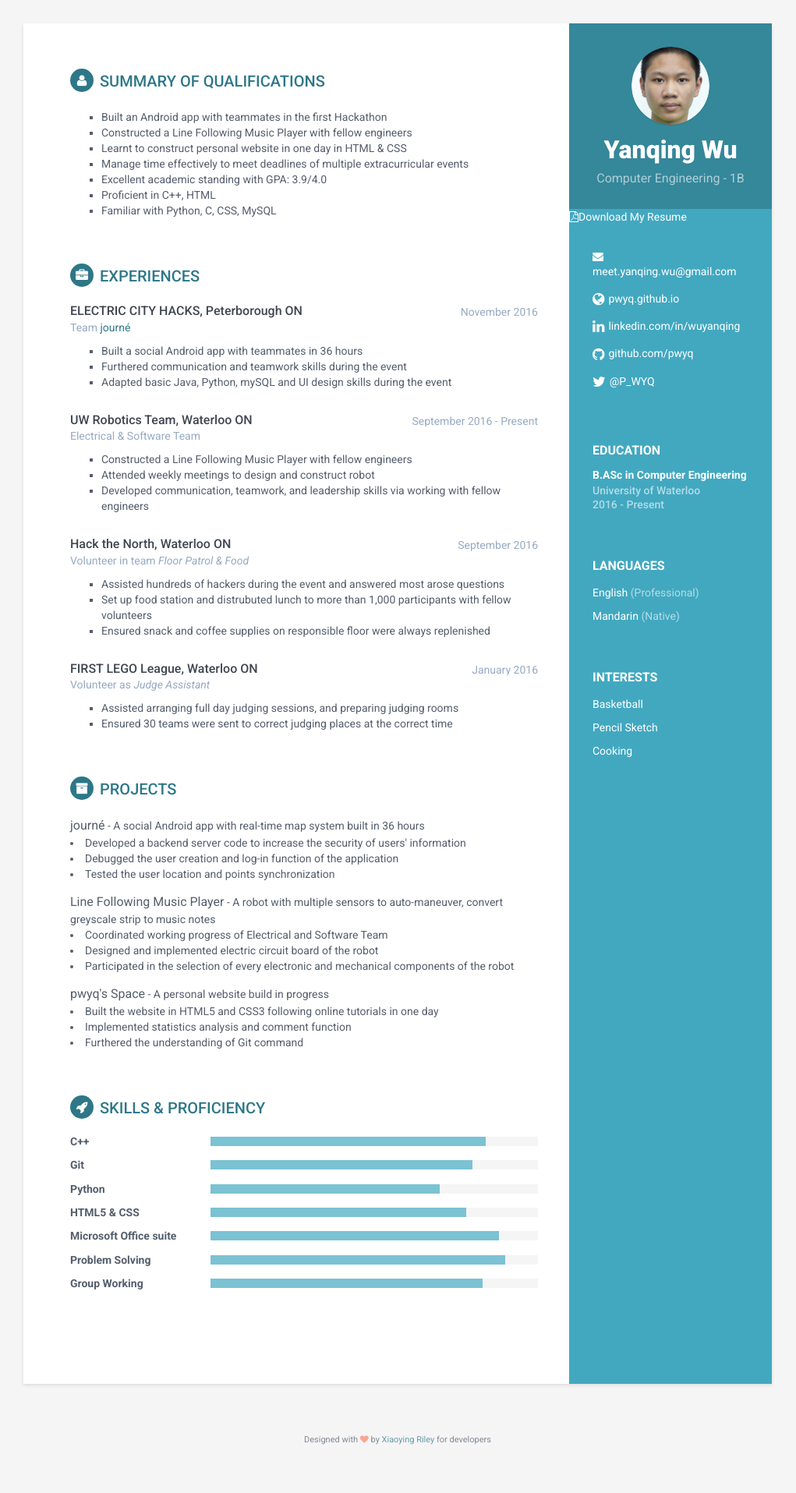
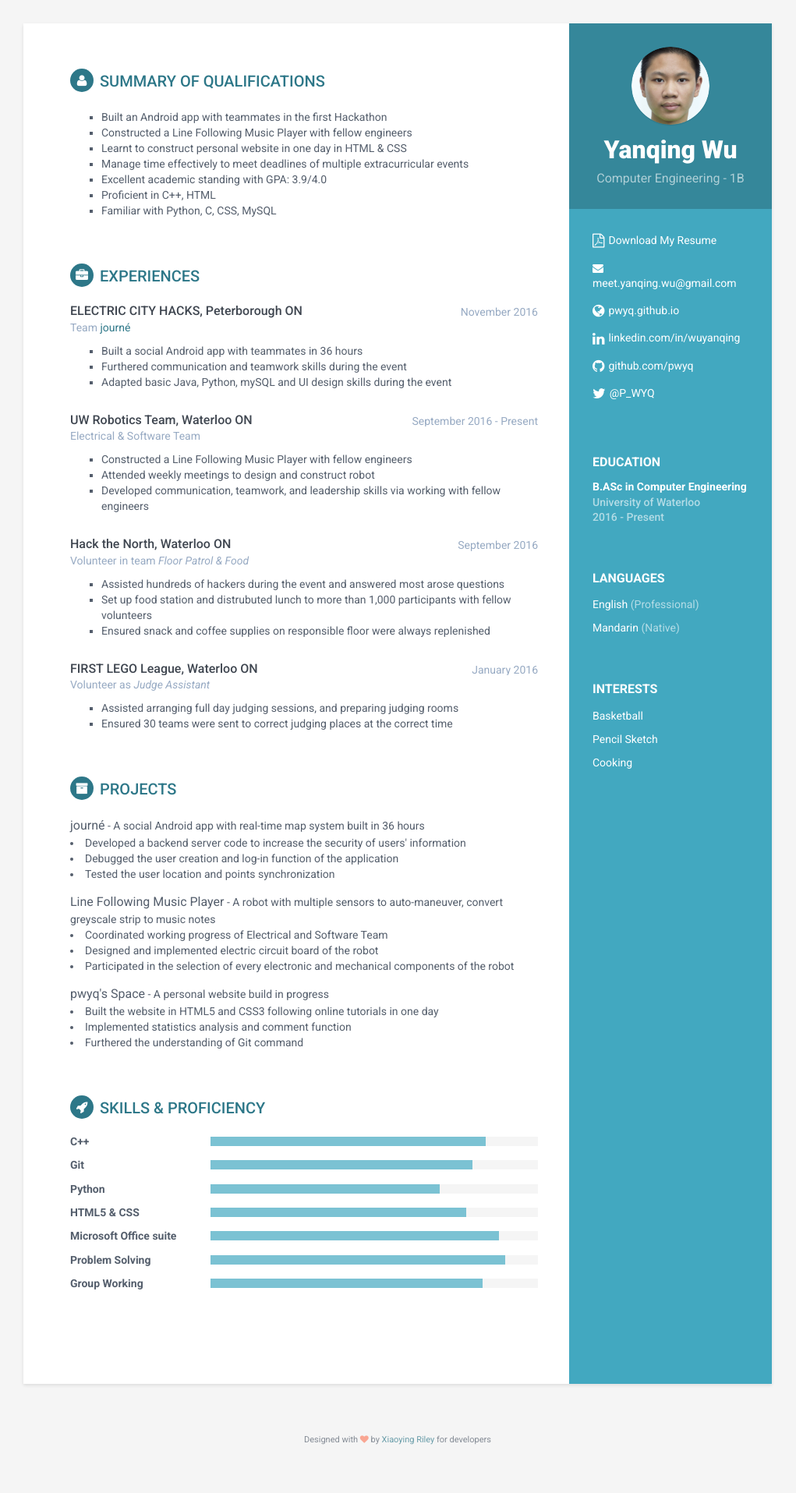
Before and after one commit to pwyq/blog, a Jekyll site: the page built from cv/index.html, in a window 1280 px wide. Shown: the whole page at 78% size, without its empty margins (130-1151 px from the left). Built offline with Jekyll 4.4.1, drawn with Linux system fonts in a browser that asks for light colours.

Commit message:
modify cv sidebar

```diff
--- a/_includes/cv_sidebar.html
+++ b/_includes/cv_sidebar.html
@@ -7,12 +7,13 @@
 			<h3 class="tagline">{% if site.tagline %}{{site.tagline}}{% else %}Computer Engineering - 1B{% endif %}</h3>
 		</div><!--//profile-container-->
 
-		<!-- download resume in PDF -->
-		<i class="fa fa-file-pdf-o" aria-hidden="true"></i><a href="/assets/textfile/Yanqing_Wu_CV_temp.doc" download="Yanqing_Wu_Resume">Download My Resume</a>
-		<!-- Browsers don't allow the use of the download attribute to rename a file when the file is from an external server/domain.-->
 		<!-- Personal links -->
 		<div class="contact-container container-block">
 			<ul class="list-unstyled contact-list">
+
+				<!-- download resume in PDF -->
+				<li class="resume"><i class="fa fa-file-pdf-o" aria-hidden="true"></i><a href="/assets/textfile/Yanqing_Wu_CV_temp.doc" download="Yanqing_Wu_Resume">Download My Resume</a></li>
+				<!-- Browsers don't allow the use of the download attribute to rename a file when the file is from an external server/domain.-->
 
 				<li class="email"><i class="fa fa-envelope"></i><a href="mailto:meet.yanqing.wu@gmail.com">meet.yanqing.wu@gmail.com</a></li>
 
```
